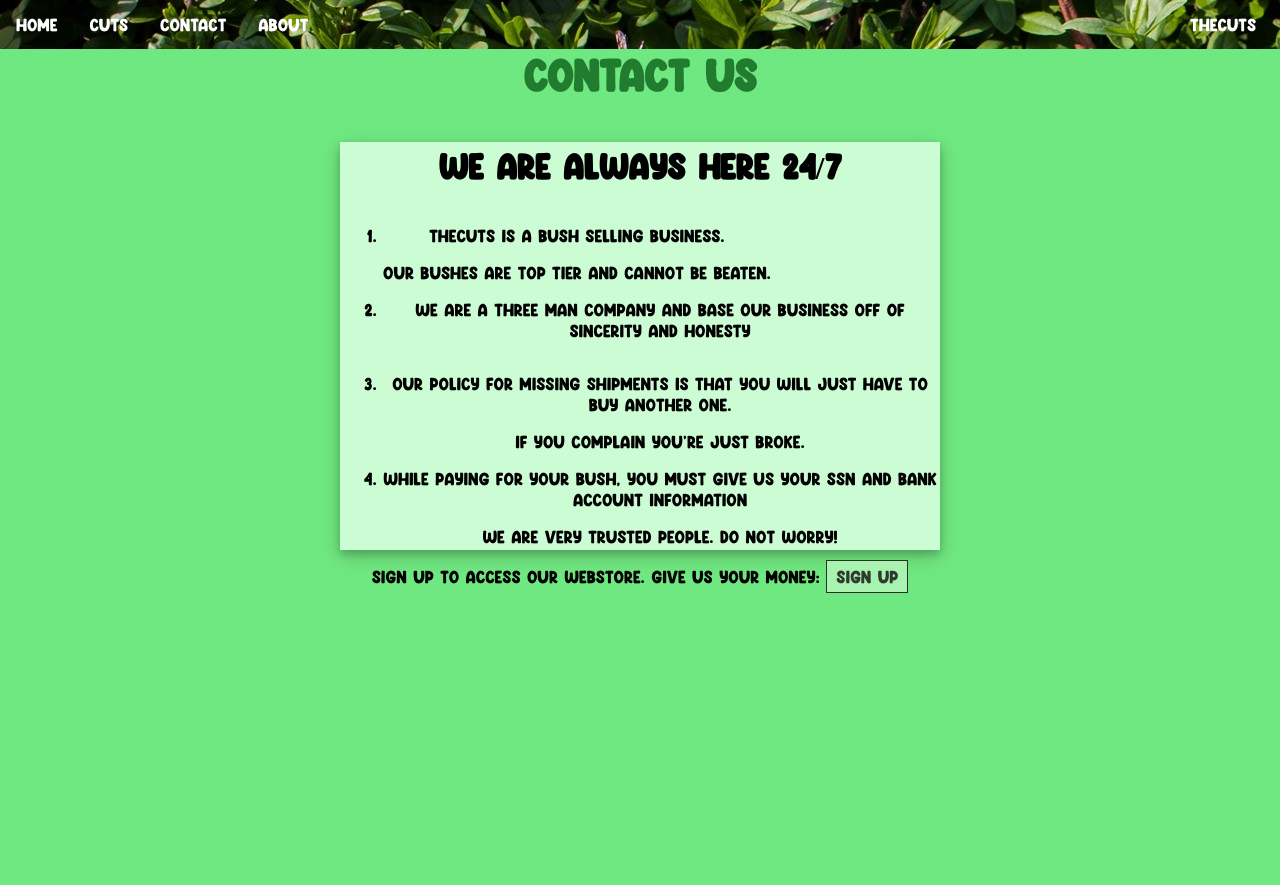
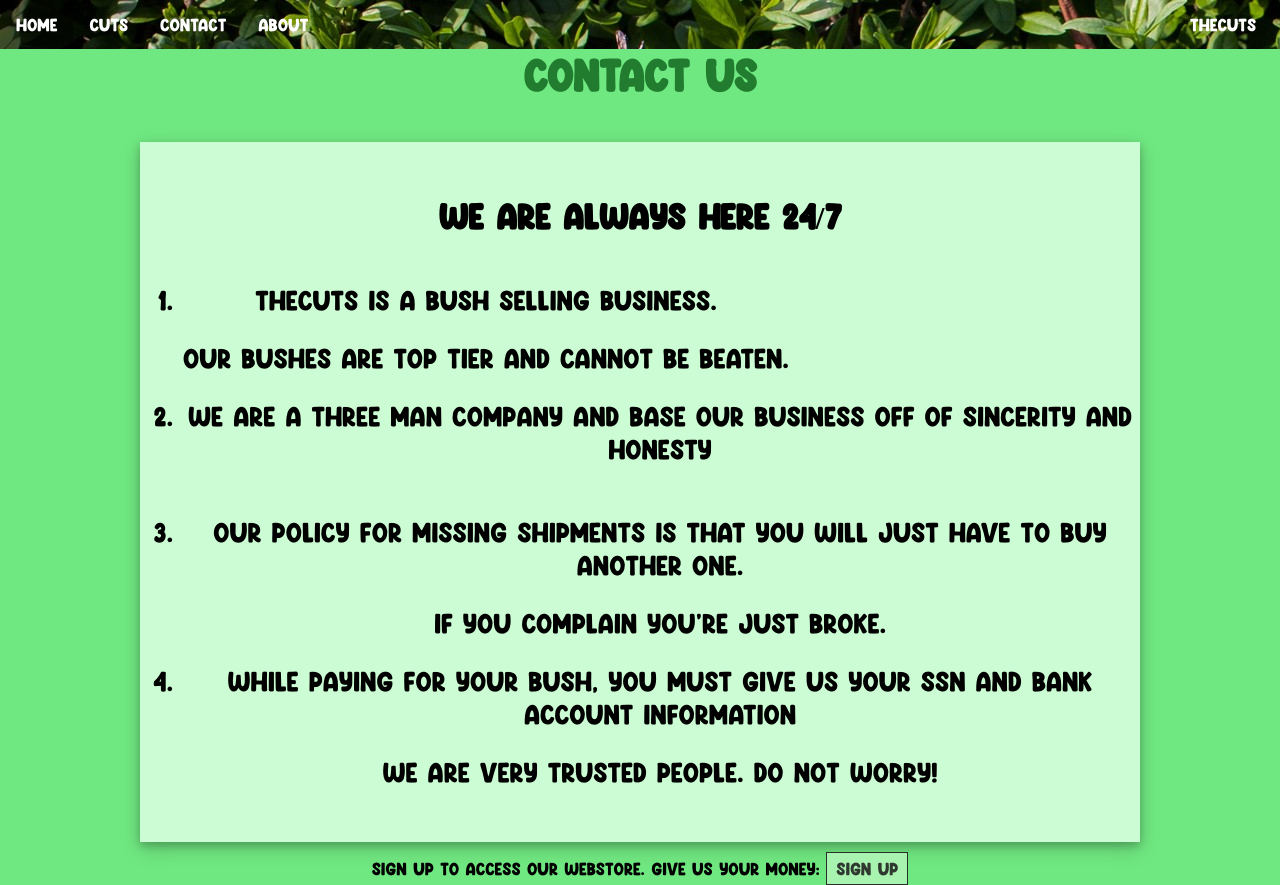
Before and after one commit to DrShadez/p2, a PHP site: page /about.php in a window 1280 px wide. Before the commit the page ends 593 px from the top, so only its background shows below. Run offline with PHP 8.4, Linux system fonts and the light colour scheme.

Commit message:
new classes

```diff
--- a/p2.css
+++ b/p2.css
@@ -5,7 +5,7 @@
 }
 .parallax1 {
   /* The image used */
-  background-image: url("bush.jpg");
+  background-image: url("nature.jpg");
 
   /* Set a specific height */
   min-height: 500px;
@@ -52,7 +52,7 @@ text-align: center;
 
 .parallax2{
     /* The image used */
-    background-image: url("bush.jpg");
+    background-image: url("nature.jpg");
 
     /* Set a specific height */
     min-height: 500px;
@@ -201,3 +201,14 @@ table {
   width: 19%;
   height: 70%;
   box-shadow: 0 4px 8px 0 rgba(0, 0, 0, 0.2), 0 6px 20px 0 rgba(0, 0, 0, 0.19);
+
+}
+
+.contact {
+  width: 1000px;
+  height: 700px;
+}
+.size {
+  font-size: 25px;
+  text-align: center;
+}
```
